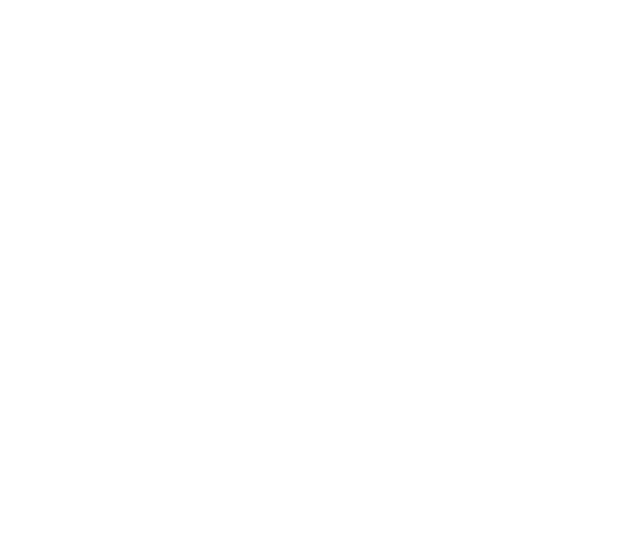
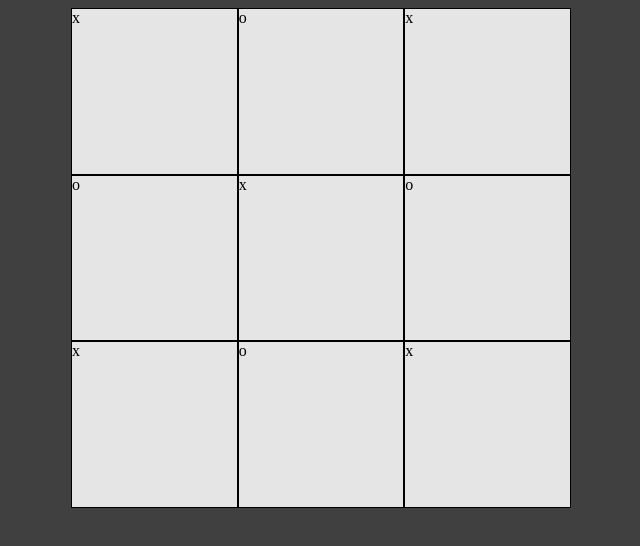
Before and after one commit to EduLu425/tic-tac-toe, a plain HTML site: page index.html in a window 1280 px wide. Shown: the whole page, without its empty margins (327-967 px from the left). Drawn offline with Linux system fonts and the light colour scheme.

Commit message:
Gameboard groundwork
Add gameboard div with tiles for each tic-tac-toe space to index.html.
Add CSS grid and basic styling to gameboard div. Create Gameboard module
to assign x or o to each tile based on an array with each selection.

```diff
--- a/index.html
+++ b/index.html
@@ -8,7 +8,17 @@
     <link rel="stylesheet" href="style.css">
 </head>
 <body>
-
+    <div id="gameboard">
+        <div class="game-tile"></div>
+        <div class="game-tile"></div>
+        <div class="game-tile"></div>
+        <div class="game-tile"></div>
+        <div class="game-tile"></div>
+        <div class="game-tile"></div>
+        <div class="game-tile"></div>
+        <div class="game-tile"></div>
+        <div class="game-tile"></div>
+    </div>
 
 
 
--- a/script.js
+++ b/script.js
@@ -1 +1,27 @@
 console.log('hello world');
+
+const Gameboard = (() => {
+    let gameboard = ['x', 'o', 'x', 'o', 'x', 'o', 'x', 'o', 'x'];
+    let tiles = document.getElementsByClassName('game-tile');
+    const assignSelections = () => {
+        for (i = 0; i < gameboard.length; i++) {
+            if (gameboard[i] === 'x') {
+                tiles[i].innerHTML = 'x'
+            }
+            else if (gameboard[i] === 'o') {
+                tiles[i].innerHTML = 'o'
+            }
+
+            else {
+                tiles[i].innerHTML = ' ';
+            }
+        }
+    };
+    return {
+        tiles,
+        assignSelections,
+    }
+
+})();
+
+Gameboard.assignSelections();
--- a/style.css
+++ b/style.css
@@ -0,0 +1,18 @@
+body {
+    width: 100vw;
+    height: 100vh;
+    background: #404040;
+}
+
+#gameboard {
+    width: 500px;
+    height: 500px;
+    margin: auto;
+    background: #e5e5e5;
+    display: grid;
+    grid-template: 1fr 1fr 1fr / 1fr 1fr 1fr;
+}
+
+.game-tile {
+    border: 1px solid black;
+}
```
Also changed, not shown: icons/o.svg (added), icons/x.svg (added), 1 other file.
